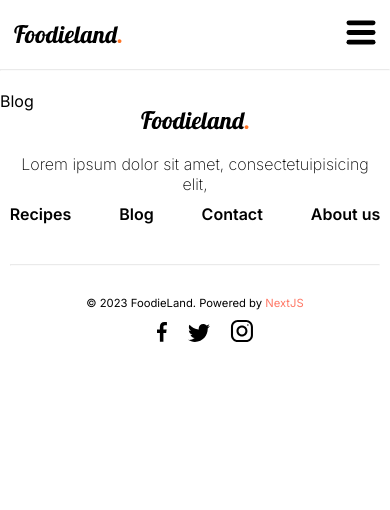
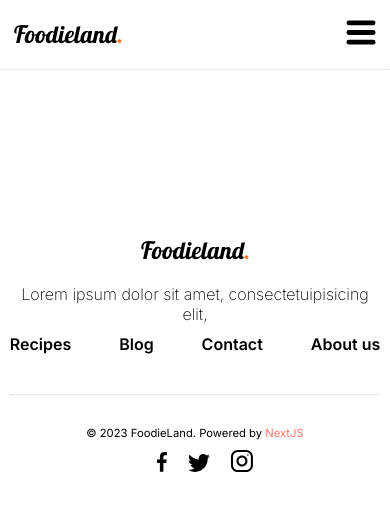
Before and after one commit to soyas07/blog-next, a Next.js app: page /blog in a window 390 px wide. Shown: the top 510 px of the page. Built offline with nearby package versions, Linux system fonts and the light colour scheme.

Commit message:
Fixes #9

```diff
--- /dev/null
+++ b/pages/blog/blog.module.css
@@ -0,0 +1,39 @@
+.blogContainer {
+    display: grid;
+    grid-template-columns: repeat(5, 1fr);
+    grid-template-rows: repeat(4, 1fr);
+    gap: 3.75rem 2.5rem;
+}
+
+.header,
+.pagination,
+.subscribe {
+    width: 100%;
+    height: auto;
+}
+
+.header {
+    grid-area: 1 / 1 / 2 / 6;
+}
+.article {
+    grid-area: 2 / 1 / 3 / 4;
+}
+
+.recipes {
+    grid-area: 2 / 4 / 3 / 6;
+}
+
+.pagination {
+    grid-area: 3 / 1 / 4 / 6;
+}
+
+.subscribe {
+    grid-area: 4 / 1 / 5 / 6;
+}
+
+@media only screen and (max-width: 900px) {
+    .blogContainer {
+        display: flex;
+        flex-direction: column;
+    }
+}
--- a/pages/blog/index.js
+++ b/pages/blog/index.js
@@ -1,8 +1,15 @@
-import React from 'react'
+import React from 'react';
+import styles from './blog.module.css';
 
 const Blog = () => {
     return (
-        <div>Blog</div>
+        <div class={`${styles.blogContainer} main-container`}>
+            <div class={styles.header}></div>
+            <div class={styles.article}></div>
+            <div class={styles.recipes}></div>
+            <div class={styles.pagination}></div>
+            <div class={styles.subscribe}></div>
+        </div>
     )
 }
 
```
Also changed, not shown: pages/components/index.js (added, +11 -0 lines).
